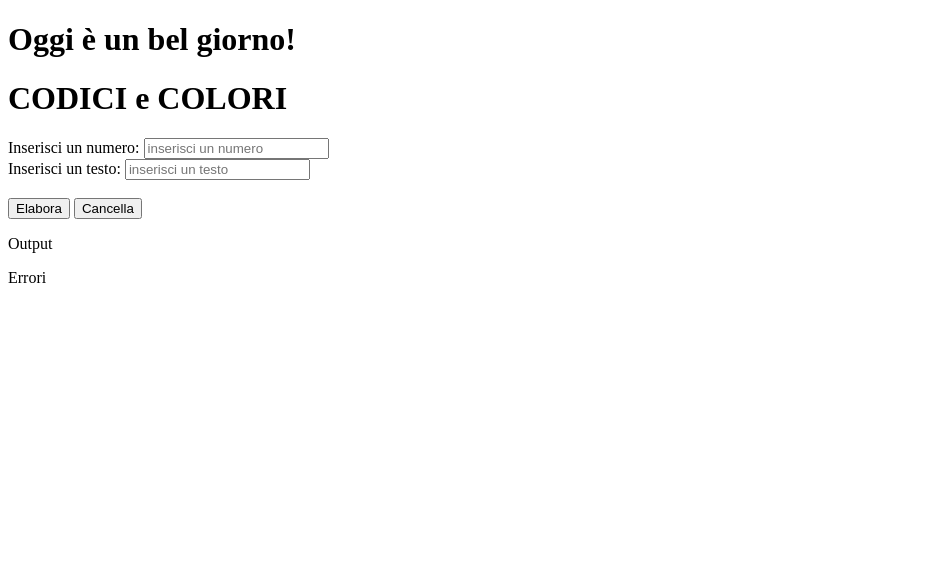
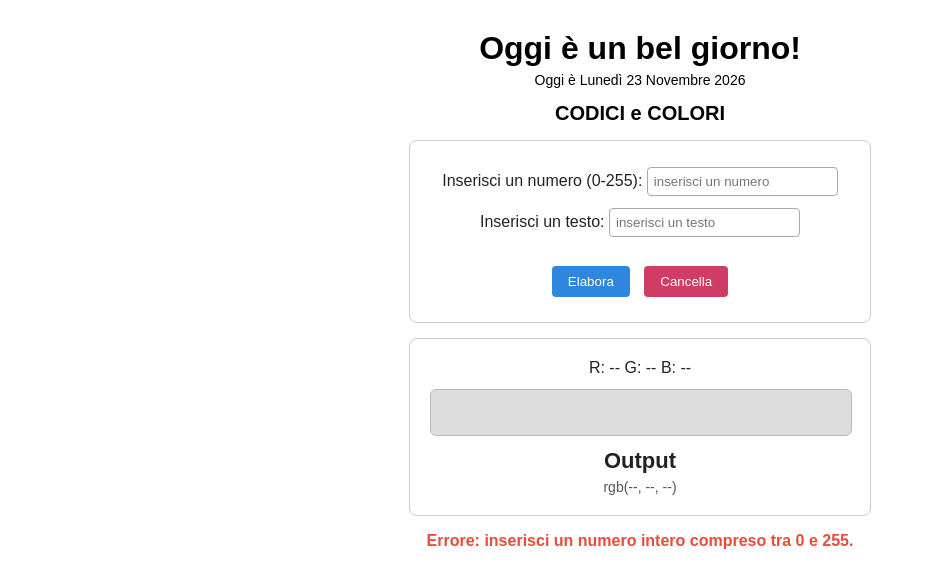
Before and after one commit to L-Barlozzi/Coding_color, a plain HTML site: page index.html in a window 1280 px wide. Both pictures are taken after a click on the button "Elabora". Shown: the whole page, without its empty margins (0-926 px from the left). Drawn offline with Linux system fonts and the light colour scheme.

Commit message:
Completata esercitazione CodingColor con CSS personalizzato e logica RGB

```diff
--- a/index.html
+++ b/index.html
@@ -4,18 +4,24 @@
 <head>
     <meta charset="utf-8">
     <title>Coding&Color - 4BI</title>
-    <link href="styles.css" rel="stylesheet" type="text/css" />
+    <link href="style.css" rel="stylesheet" type="text/css" />
 </head>
 
 <body>
+    <!-- Intestazione con saluto e data odierna -->
     <div id="header">
         <h1 id="saluto">Oggi è un bel giorno!</h1>
+        <p id="dataOggi"></p>
     </div>
+
+    <!-- Titolo dell'applicazione -->
     <div id="title">
         <h1>CODICI e COLORI</h1>
     </div>
+
+    <!-- Area inserimento dati utente e pulsanti -->
     <div id="input">
-        <label for="inNumber">Inserisci un numero: </label>
+        <label for="inNumber">Inserisci un numero (0-255): </label>
         <input id="inNumber" placeholder="inserisci un numero">
         <br>
         <label for="inText">Inserisci un testo: </label>
@@ -24,12 +30,24 @@
         <button type="button" id="btnElabora" onclick="elabora()">Elabora</button>
         <button type="button" id="btnCancella" onclick="reset()">Cancella</button>
     </div>
+
+    <!-- Area output canali RGB, anteprima colore e testo colorato -->
     <div id="output">
+        <div id="canali">
+            <span id="valR">R: --</span>
+            <span id="valG">G: --</span>
+            <span id="valB">B: --</span>
+        </div>
+        <div id="anteprimaColore"></div>
         <p id="outText">Output</p>
+        <p id="codiceRgb">rgb(--, --, --)</p>
     </div>
+
+    <!-- Area dedicata ai messaggi di errore -->
     <div>
-        <p id="error">Errori</p>
+        <p id="error"></p>
     </div>
+
     <script src="script.js"></script>
 </body>
 
--- a/script.js
+++ b/script.js
@@ -0,0 +1,92 @@
+/* Calcolo e stampa della data odierna tramite array */
+console.log("Avvio applicazione Coding&Color");
+
+let oggi = new Date();
+let giorniSettimana = ["Domenica", "Lunedì", "Martedì", "Mercoledì", "Giovedì", "Venerdì", "Sabato"];
+let mesiAnno = [
+    "Gennaio", "Febbraio", "Marzo", "Aprile", "Maggio", "Giugno",
+    "Luglio", "Agosto", "Settembre", "Ottobre", "Novembre", "Dicembre"
+];
+
+let testoData = giorniSettimana[oggi.getDay()] + " " + oggi.getDate() + " " + mesiAnno[oggi.getMonth()] + " " + oggi.getFullYear();
+console.log("Data corrente: " + testoData);
+document.getElementById("dataOggi").innerText = "Oggi è " + testoData;
+
+/* Array per l'RGB e funzione di composizione colore */
+let rgbValori = [];
+
+function rgb(r, g, b) {
+    return "rgb(" + r + ", " + g + ", " + b + ")";
+}
+
+/* Input, gestione array RGB e aggiornamento interfaccia */
+function elabora() {
+    let valoreInput = document.getElementById("inNumber").value.trim();
+    let testoUtente = document.getElementById("inText").value.trim();
+    let pErrore = document.getElementById("error");
+    let pOutput = document.getElementById("outText");
+
+    let numero = Number(valoreInput);
+    if (valoreInput === "" || isNaN(numero) || !Number.isInteger(numero) || numero < 0 || numero > 255) {
+        pErrore.innerText = "Errore: inserisci un numero intero compreso tra 0 e 255.";
+        return;
+    }
+
+    /* Pulisce mesaggi di errore */
+    pErrore.innerText = "";
+
+    /* Se i 3 numeri precedentemente inseriti erano già completi, riavvia da capo per un nuovo colore */
+    if (rgbValori.length === 3) {
+        rgbValori = [];
+        document.getElementById("valG").innerText = "G: --";
+        document.getElementById("valB").innerText = "B: --";
+    }
+
+    /* Salva il numero in memoria */
+    rgbValori.push(numero);
+    document.getElementById("inNumber").value = "";
+
+    /* Aggiornamento numeri R, G, B inseriti finora */
+    if (rgbValori.length >= 1) document.getElementById("valR").innerText = "R: " + rgbValori[0];
+    if (rgbValori.length >= 2) document.getElementById("valG").innerText = "G: " + rgbValori[1];
+    if (rgbValori.length === 3) document.getElementById("valB").innerText = "B: " + rgbValori[2];
+
+    let rTesto = rgbValori[0] !== undefined ? rgbValori[0] : "--";
+    let gTesto = rgbValori[1] !== undefined ? rgbValori[1] : "--";
+    let bTesto = rgbValori[2] !== undefined ? rgbValori[2] : "--";
+    document.getElementById("codiceRgb").innerText = "rgb(" + rTesto + ", " + gTesto + ", " + bTesto + ")";
+    pOutput.innerText = "Valore aggiunto: " + numero;
+
+    /* Mostra il colore */
+    if (rgbValori.length === 3) {
+        console.log("Valori RGB completati: " + rgbValori.join(", "));
+
+        let coloreFinale = rgb(rgbValori[0], rgbValori[1], rgbValori[2]);
+        document.getElementById("anteprimaColore").style.backgroundColor = coloreFinale;
+        pOutput.style.color = coloreFinale;
+
+        if (testoUtente === "") {
+            pOutput.innerText = "Testo colorato (" + coloreFinale + ")";
+        } else {
+            pOutput.innerText = testoUtente;
+        }
+    }
+}
+
+/* Ripristino completo dei campi, dell'anteprima e dell'array */
+function reset() {
+    document.getElementById("inNumber").value = "";
+    document.getElementById("inText").value = "";
+    document.getElementById("error").innerText = "";
+
+    document.getElementById("valR").innerText = "R: --";
+    document.getElementById("valG").innerText = "G: --";
+    document.getElementById("valB").innerText = "B: --";
+
+    document.getElementById("anteprimaColore").style.backgroundColor = "#dddddd";
+    document.getElementById("outText").innerText = "Output";
+    document.getElementById("outText").style.color = "#222222";
+    document.getElementById("codiceRgb").innerText = "rgb(--, --, --)";
+
+    rgbValori = [];
+}
--- a/style.css
+++ b/style.css
@@ -0,0 +1,89 @@
+/* Stile base della pagina */
+body {
+    font-family: Arial, sans-serif;
+    background-color: #ffffff;
+    color: #222222;
+    text-align: center;
+    margin: 30px;
+}
+
+/* Intestazione e data */
+#saluto {
+    color: #000000;
+    margin-bottom: 5px;
+}
+
+#dataOggi {
+    color: #000000;
+    font-size: 14px;
+    margin-top: 0;
+}
+
+#title h1 {
+    font-size: 20px;
+    color: #000000;
+}
+
+/* Contenitore input e pulsanti */
+#input,
+#output {
+    background-color: #ffffff;
+    border: 1px solid #cccccc;
+    border-radius: 8px;
+    padding: 20px;
+    max-width: 420px;
+    margin: 15px auto;
+}
+
+#input input {
+    padding: 6px;
+    margin: 6px 0;
+    border: 1px solid #aaaaaa;
+    border-radius: 4px;
+}
+
+#input button {
+    padding: 8px 16px;
+    margin: 5px;
+    border: none;
+    border-radius: 4px;
+    cursor: pointer;
+    color: #ffffff;
+}
+
+#btnElabora {
+    background-color: #2e86de;
+}
+
+#btnCancella {
+    background-color: #cf3d64;
+}
+
+/* Riquadro anteprima colore */
+#anteprimaColore {
+    width: 100%;
+    height: 45px;
+    background-color: #dddddd;
+    border: 1px solid #bbbbbb;
+    border-radius: 6px;
+    margin: 12px 0;
+}
+
+/* Testo di output, codice RGB ed errori */
+#outText {
+    font-size: 22px;
+    font-weight: bold;
+    margin: 10px 0 5px 0;
+}
+
+#codiceRgb {
+    font-size: 14px;
+    color: #555555;
+    margin: 0;
+}
+
+#error {
+    color: #e74c3c;
+    font-weight: bold;
+    min-height: 20px;
+}
```
